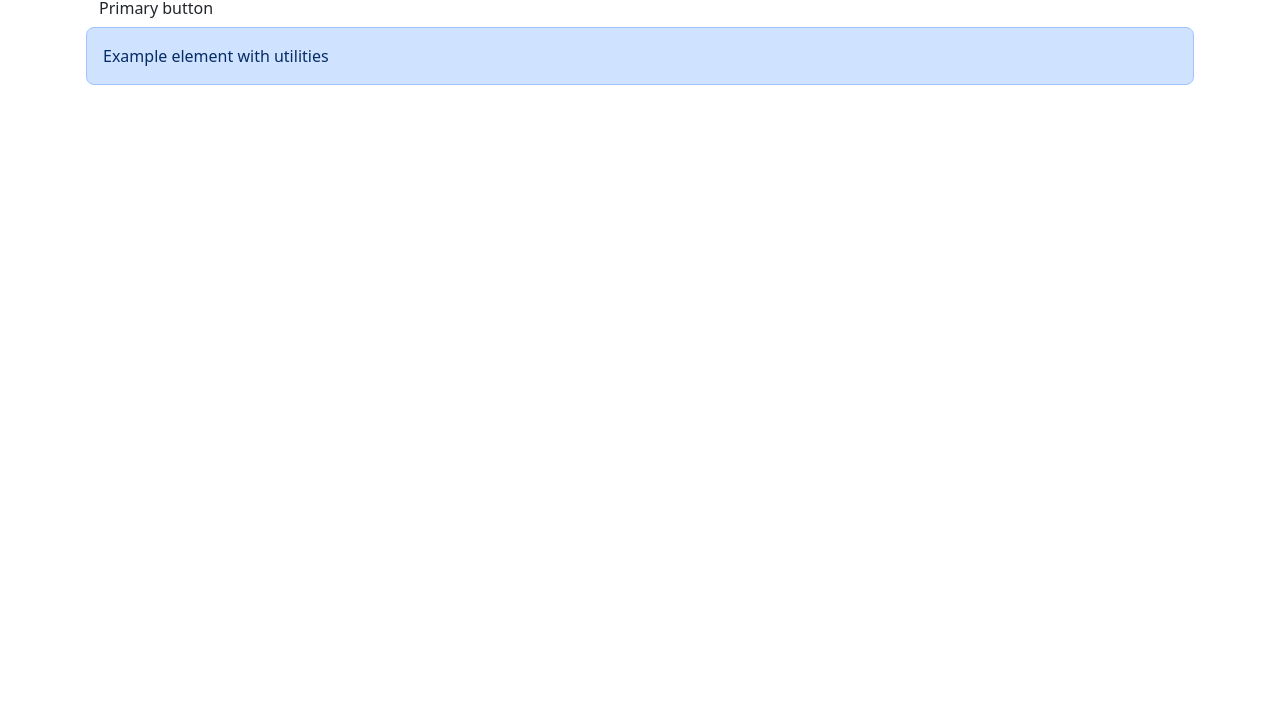
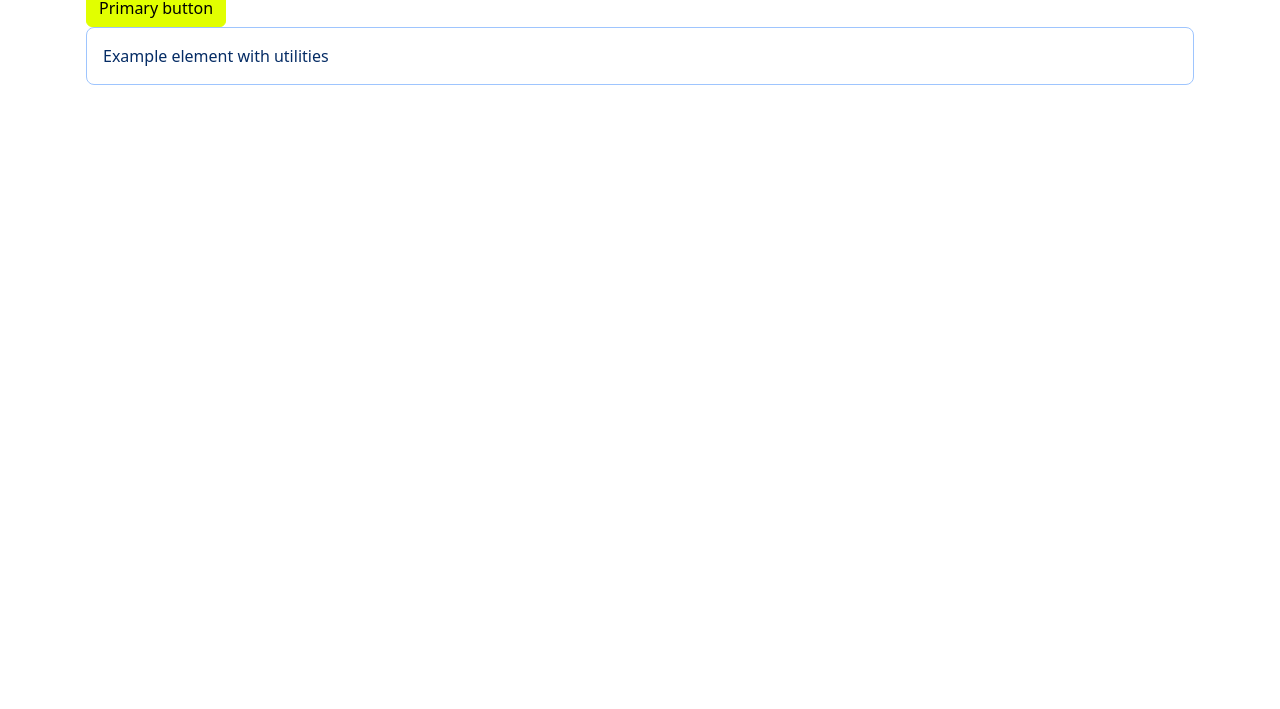
Before and after one commit to hillagvar/231023WEB160VAK_hila, a website built with Vite: page 8-paskaita-CSS-bootstrap/src/index.html in a window 1280 px wide. Shown: the part 91-800 px from the top of the page. Built offline with nearby package versions, Linux system fonts and the light colour scheme.

Commit message:
styles update

```diff
--- a/8-paskaita-CSS-bootstrap/package.json
+++ b/8-paskaita-CSS-bootstrap/package.json
@@ -5,6 +5,7 @@
   "main": "index.js",
   "scripts": {
     "start": "vite",
+    "build": "vite build",
     "test": "echo \"Error: no test specified\" && exit 1"
   },
   "keywords": [],
--- a/8-paskaita-CSS-bootstrap/src/index.html
+++ b/8-paskaita-CSS-bootstrap/src/index.html
@@ -10,7 +10,7 @@
     <div class="container py-4 px-3 mx-auto">
       <h1>Hello, Bootstrap and Vite and VCS!</h1>
       <button class="btn btn-geltona">Primary button</button>
-      <div class="p-3 text-primary-emphasis bg-primary-subtle border border-primary-subtle rounded-3">
+      <div class="p-3 text-primary-emphasis bg-geltona-subtle border border-primary-subtle rounded-3">
         Example element with utilities
       </div>
     </div>
--- a/8-paskaita-CSS-bootstrap/src/scss/styles.scss
+++ b/8-paskaita-CSS-bootstrap/src/scss/styles.scss
@@ -1,13 +1,12 @@
 
-@import '../node_modules/bootstrap/scss/functions';
-@import '../node_modules/bootstrap/scss/variables';
+@import "../node_modules/bootstrap/scss/functions";
+@import "../node_modules/bootstrap/scss/variables";
 
 $new-colors: (
-    geltona: #e1ff00,
-
+    geltona: #e1ff00
 );
 
-$colors: map-merge($colors, $new-colors);
+$theme-colors: map-merge($theme-colors, $new-colors);
 
 
 @import "../node_modules/bootstrap/scss/bootstrap";
```
